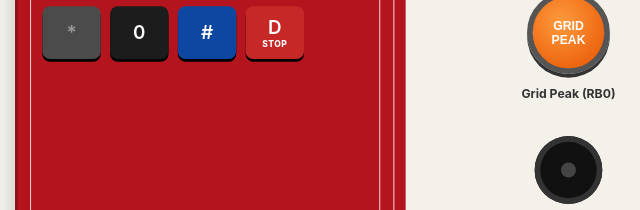
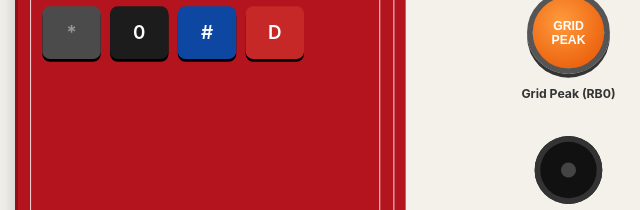
Before and after one commit to rxzalii/ptk40a-ev-twin, a plain HTML site: page index.html in a window 1280 px wide. Shown: the part 454-664 px from the top of the page, 0-640 px from the left. Drawn offline with Linux system fonts and the light colour scheme.

Commit message:
Buang label STOP bawah keypad D

```diff
--- a/index.html
+++ b/index.html
@@ -322,7 +322,7 @@ function buildUI() {
   KEYS.forEach((row) => row.forEach((k, c) => {
     const b = document.createElement("button");
     b.className = "key" + (c === 0 ? " dead" : k === "D" ? " estop" : k === "#" ? " special" : "");
-    if (k === "D") b.innerHTML = 'D<span class="sub">STOP</span>'; else b.textContent = k;
+    b.textContent = k;
     b.dataset.k = k;
     b.title = c === 0 ? "Column 1 = RB0 (INT0) - disabled" : k === "D" ? "D = EMERGENCY STOP" : k === "#" ? "Reset / main menu" : "";
     b.addEventListener("click", () => pressKey(k));
```
